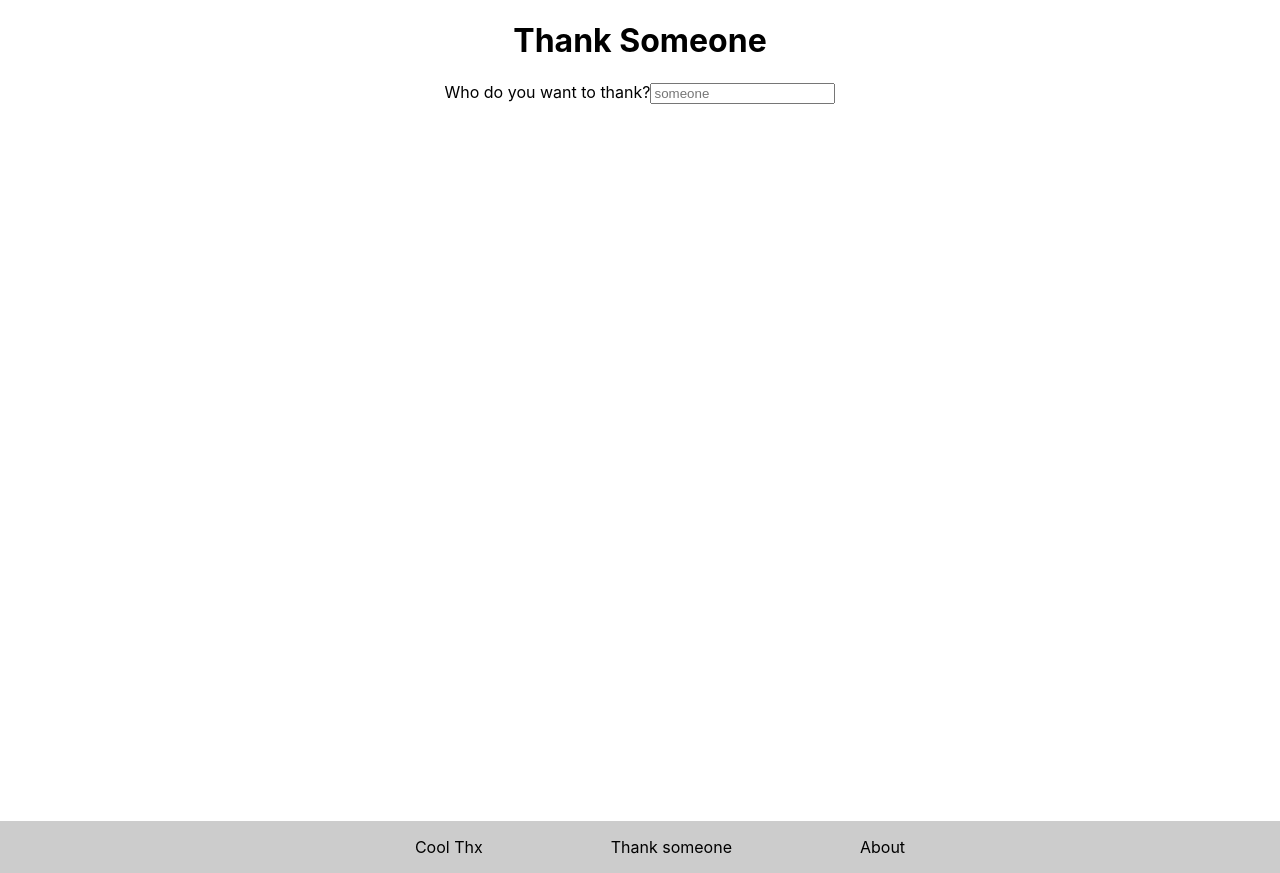
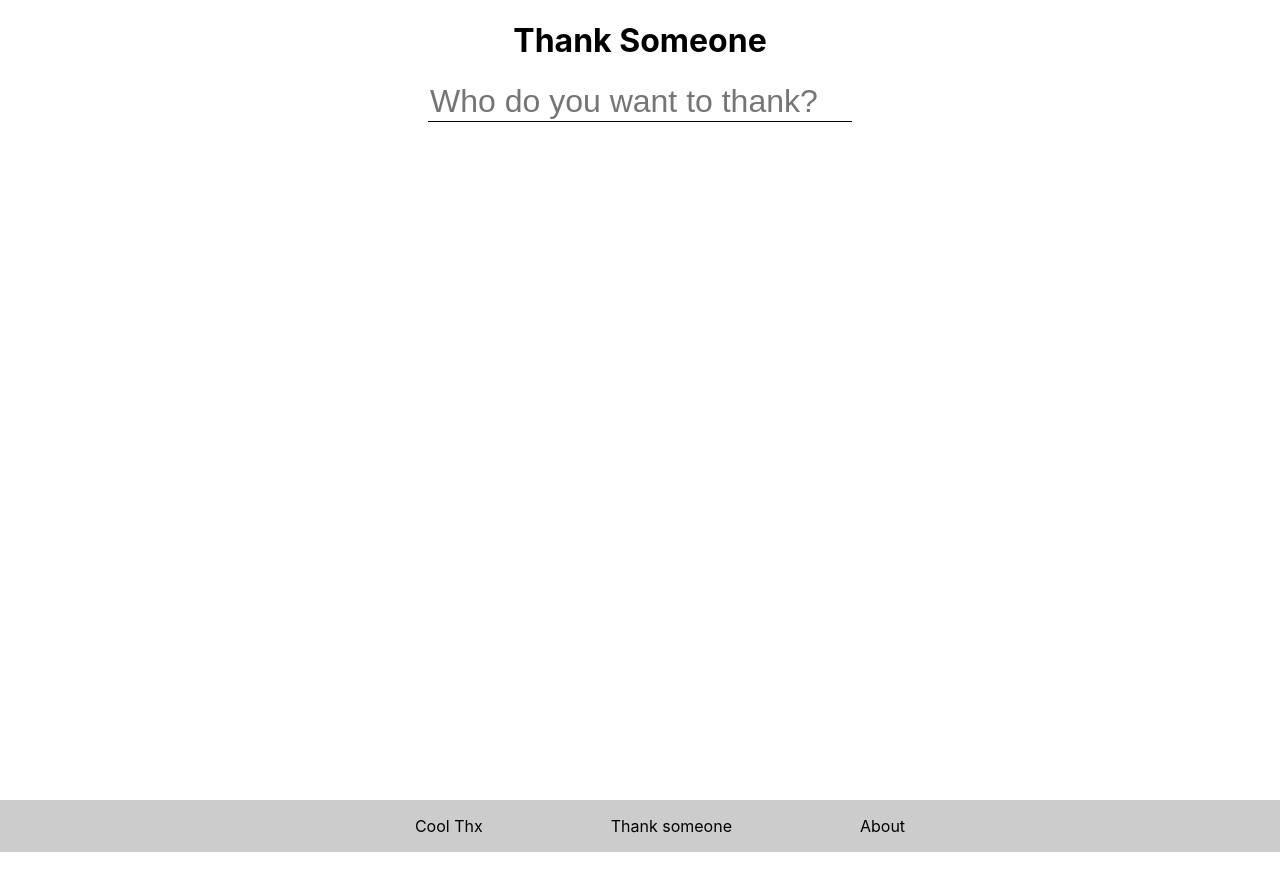
Before and after one commit to linedotstar/coolthx, a React (Create React App) app: page / in a window 1280 px wide. After the commit the page ends 852 px from the top, so only its background shows below. Built offline with nearby package versions, Linux system fonts and the light colour scheme.

Commit message:
add a Page component

```diff
--- /dev/null
+++ b/src/components/Page.js
@@ -0,0 +1,11 @@
+function Page(props) {
+  const { name, children } = props;
+
+  return (
+    <div className={`page ${name}`}>
+      {children}
+    </div>
+  );
+}
+
+export default Page;
--- a/src/pages/About/index.js
+++ b/src/pages/About/index.js
@@ -1,8 +1,15 @@
 import './About.scss';
+
+import Page from '../../components/Page';
 
 function About(props) {
 
-  return <p>About coolthx.com</p>;
+  return (
+    <Page name='about'>
+      <h1>About coolthx.com</h1>
+      <p></p>
+    </Page>
+  );
 }
 
 export default About;
--- a/src/pages/Home/Home.scss
+++ b/src/pages/Home/Home.scss
@@ -0,0 +1,12 @@
+.page.home {
+  display: flex;
+  flex-direction: column;
+  justify-content: center;
+
+  input[type=text] {
+    border-width: 0 0 1px 0;
+    border-style: solid;
+    border-color: #000;
+    font-size: 2em;
+  }
+}
--- a/src/pages/Home/index.js
+++ b/src/pages/Home/index.js
@@ -1,28 +1,27 @@
 import React, { useState } from 'react';
 import { generatePath, Link } from 'react-router-dom';
 import './Home.scss';
+
+import Page from '../../components/Page';
 
 function Home(props) {
   const [recipient, setRecipient] = useState('');
 
   return (
-    <>
+    <Page name='home'>
       <h1>Thank Someone</h1>
       <form onSubmit={(e) => e.preventDefault()}>
-        <label for='recipient-input'>
-          Who do you want to thank?
-        </label>
         <input
           id='recipient-input'
           type='text'
           value={recipient}
           onChange={(e) => setRecipient(e.target.value)}
-          placeholder='someone'
+          placeholder='Who do you want to thank?'
         />
       </form>
 
       <ThanksLink recipient={recipient} />
-    </>
+    </Page>
   );
 }
 
--- a/src/pages/Thanks/index.js
+++ b/src/pages/Thanks/index.js
@@ -1,6 +1,8 @@
 import { useEffect } from 'react';
 import { useParams } from 'react-router-dom';
 import './Thanks.scss';
+
+import Page from '../../components/Page';
 
 function Thanks(props) {
   const { recipient } = useParams();
@@ -9,7 +11,11 @@ function Thanks(props) {
     document.title = `Cool Thx, ${recipient}`;
   }, [recipient]);
 
-  return <h1 className='thanks'>Cool Thx, {recipient}</h1>;
+  return (
+    <Page name='thanks'>
+      <h1 className='thanks'>Cool Thx, {recipient}</h1>
+    </Page>
+  );
 }
 
 export default Thanks;
```
